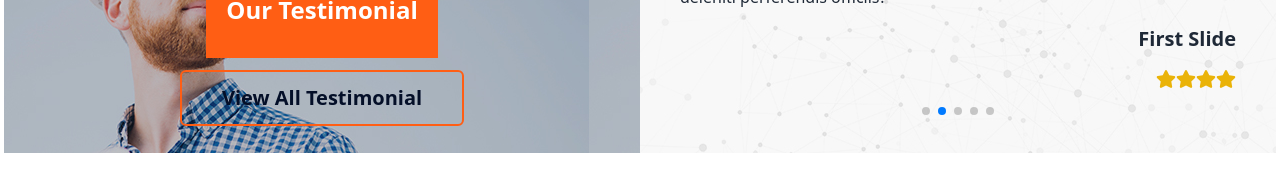
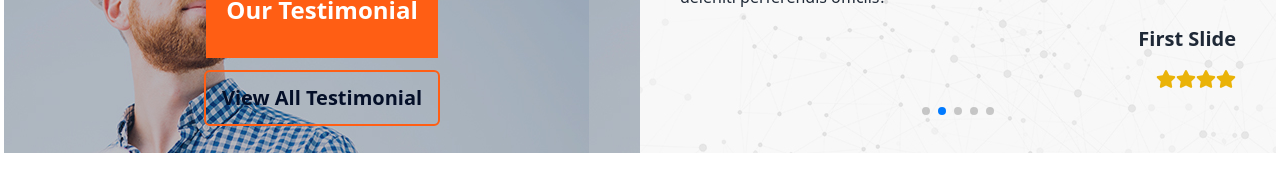
Before and after one commit to nishantsingh345/construction2, a Next.js app: page / in a window 1280 px wide. Shown: the part 2572-2748 px from the top of the page. Built offline with nearby package versions, Linux system fonts and the light colour scheme.

Commit message:
add css in btn

```diff
--- a/src/components/home/Testimonial.tsx
+++ b/src/components/home/Testimonial.tsx
@@ -70,7 +70,7 @@ const Testimonial = (props: Props) => {
               </div>
             </div>
             <div className="flex items-center justify-center mt-3">
-              <div className="bg-transparent border-2 border-[#ff5e14] hover:bg-[#ff5e14] cursor-pointer px-10 rounded-md  md:py-3 py-2 text-lg text-[#040f28] hover:text-white ease-in duration-500 font-bold md:text-xl">
+              <div className="bg-transparent border-2 border-[#ff5e14] hover:bg-[#ff5e14] cursor-pointer px-4 rounded-md  md:py-3 py-2 text-lg text-[#040f28] hover:text-white ease-in duration-500 font-bold md:text-xl">
                 <Link
                   href="https://www.trustpilot.com/review/constructioncardshelpline.co.uk"
                   target="_blank"
```
